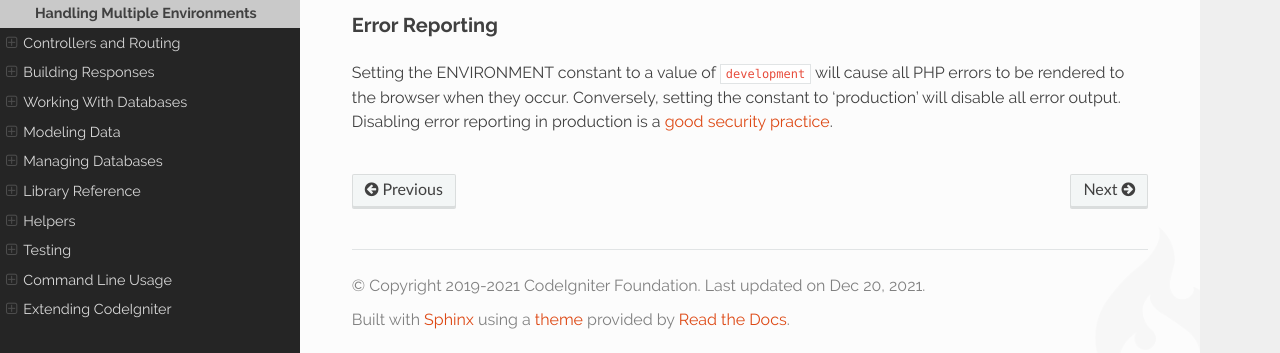
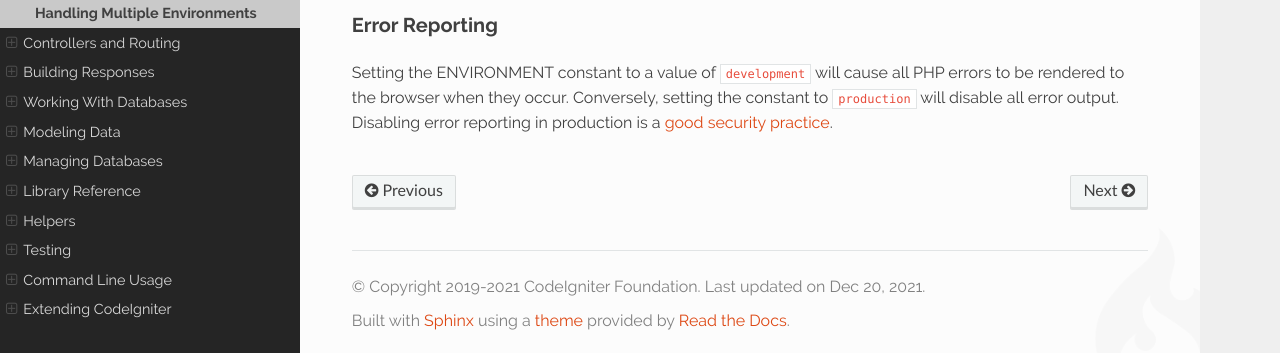
Before and after one commit to NEKOGET/ci4_user_guide_src, a Sphinx documentation site: the page built from source/general/environments.rst, in a window 1280 px wide and 900 px high, scrolled down 1609 px. Shown: the part 544-897 px from the top of the window. Built offline with Sphinx 7.4.7 and the Read the Docs theme 2.0.0, drawn with Linux system fonts in a browser that asks for light colours.

Commit message:
docs: change text decoration

```diff
--- a/source/general/environments.rst
+++ b/source/general/environments.rst
@@ -99,6 +99,6 @@ Error Reporting
 
 Setting the ENVIRONMENT constant to a value of ``development`` will cause
 all PHP errors to be rendered to the browser when they occur.
-Conversely, setting the constant to 'production' will disable all error
+Conversely, setting the constant to ``production`` will disable all error
 output. Disabling error reporting in production is a
 :doc:`good security practice </concepts/security>`.
```
